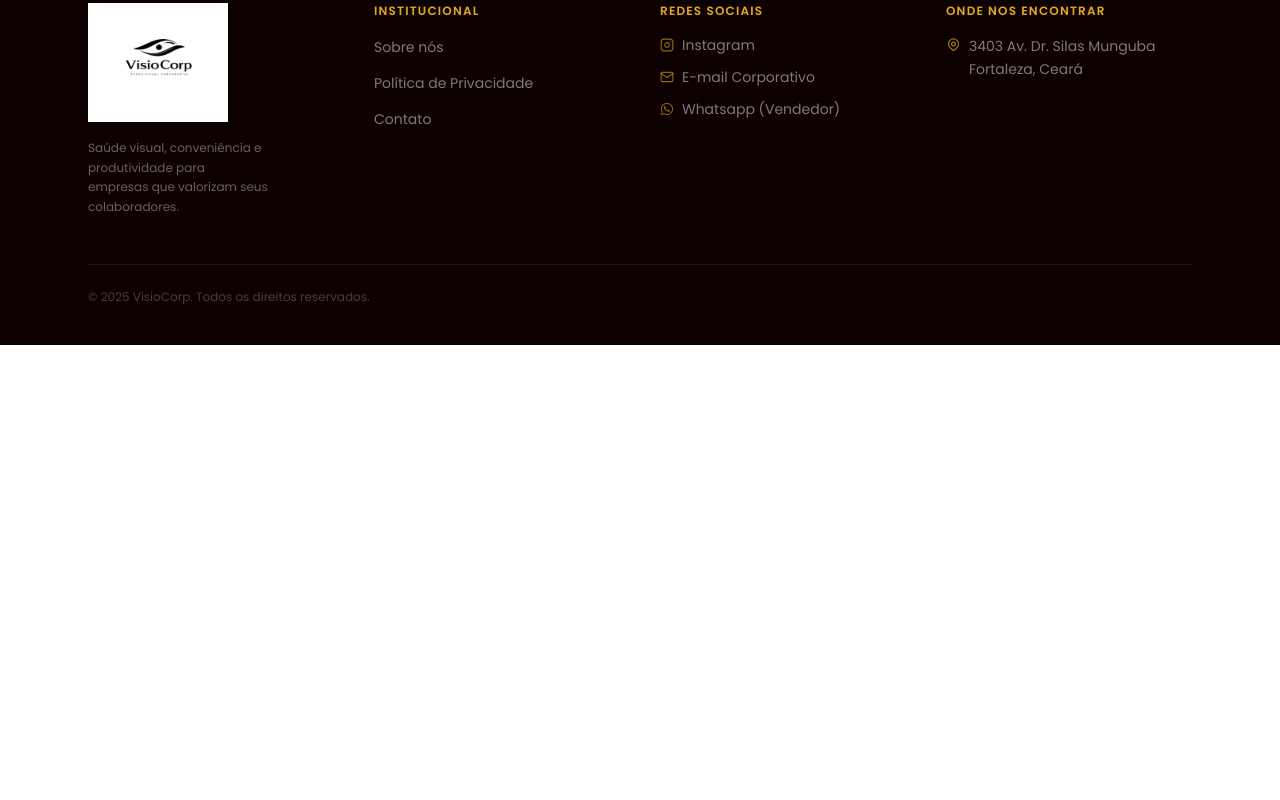
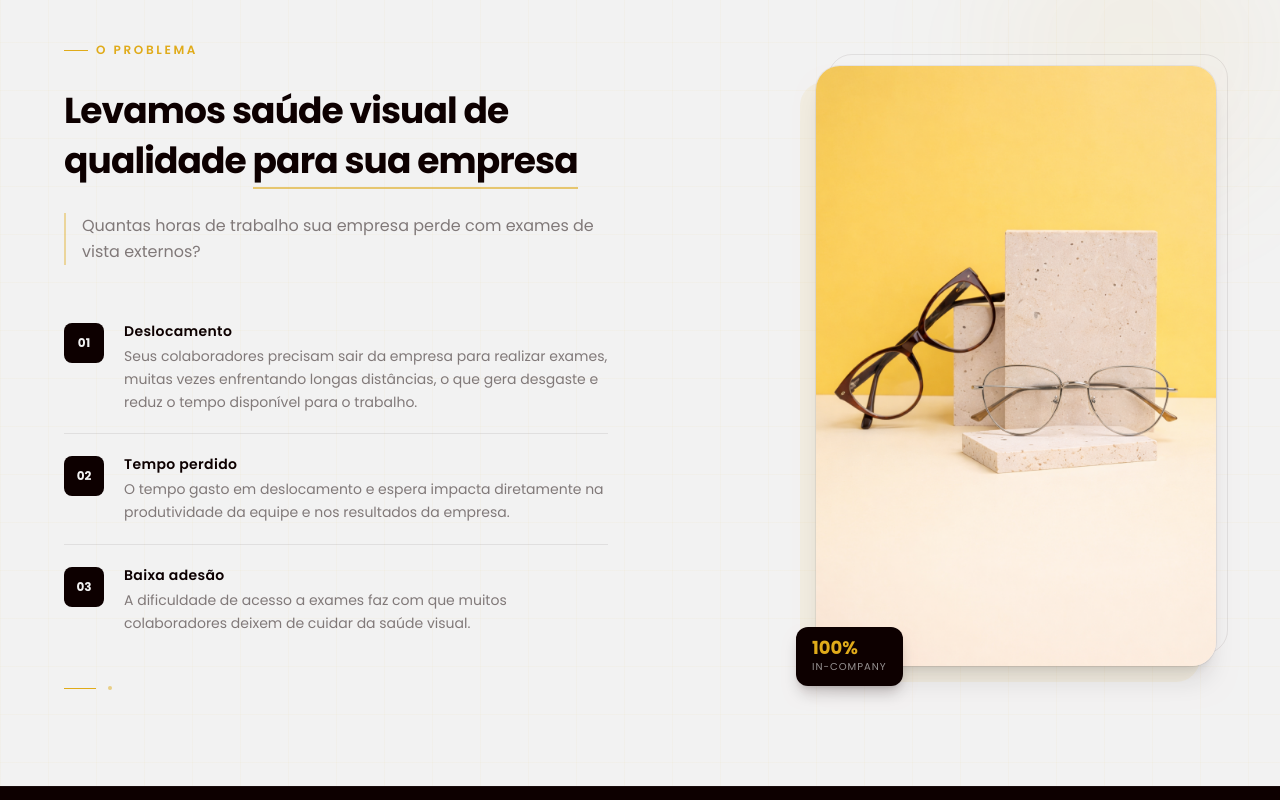
Before and after one commit to Equipe-NextSolve/visio-corp, a Next.js app: page / in a window 1280 px wide. Shown: the part 1940-2740 px from the top of the page. Before the commit the page ends 2285 px from the top, so only its background shows below. Built offline with nearby package versions, Linux system fonts and the light colour scheme.

Commit message:
Criação da sessão de "Soluções" do site

```diff
--- a/src/components/home/HomeMain.jsx
+++ b/src/components/home/HomeMain.jsx
@@ -1,11 +1,13 @@
-import InitialContent from "./InitialContent"
-import AboutHome from "./AboutHome"
+import InitialContent from "./InitialContent";
+import AboutHome from "./AboutHome";
+import Solution from "./Solution";
 
 export default function HomeMain() {
-    return (
-        <main>
-            <InitialContent />
-            <AboutHome/>
-        </main>
-    )
+  return (
+    <main>
+      <InitialContent />
+      <AboutHome />
+      <Solution />
+    </main>
+  );
 }
--- /dev/null
+++ b/src/components/home/Solution.jsx
@@ -0,0 +1,128 @@
+import Image from "next/image";
+
+export default function Solution() {
+  const items = [
+    {
+      id: 1,
+      number: "01",
+      title: "Deslocamento",
+      description:
+        "Seus colaboradores precisam sair da empresa para realizar exames, muitas vezes enfrentando longas distâncias, o que gera desgaste e reduz o tempo disponível para o trabalho.",
+    },
+    {
+      id: 2,
+      number: "02",
+      title: "Tempo perdido",
+      description:
+        "O tempo gasto em deslocamento e espera impacta diretamente na produtividade da equipe e nos resultados da empresa.",
+    },
+    {
+      id: 3,
+      number: "03",
+      title: "Baixa adesão",
+      description:
+        "A dificuldade de acesso a exames faz com que muitos colaboradores deixem de cuidar da saúde visual.",
+    },
+  ];
+
+  return (
+    <section className="relative w-full min-h-screen flex items-center justify-center px-6 py-24 bg-white overflow-hidden">
+      <div
+        className="absolute inset-0 pointer-events-none"
+        style={{
+          backgroundImage:
+            "linear-gradient(#E0AB1A08 1px, transparent 1px), linear-gradient(90deg, #E0AB1A08 1px, transparent 1px)",
+          backgroundSize: "48px 48px",
+        }}
+      />
+
+      <div className="absolute -top-10 right-0 w-72 h-72 rounded-full bg-gold/5 blur-3xl pointer-events-none" />
+
+      <div
+        className="absolute bottom-0 left-0 w-56 h-56 bg-black[0.03] pointer-events-none"
+        style={{ clipPath: "polygon(0 100%, 100% 100%, 0 0)" }}
+      />
+
+      <div className="relative z-10 max-w-6xl w-full flex flex-col-reverse md:grid md:grid-cols-2 gap-16 items-center">
+        <div className="flex flex-col gap-7">
+          <div className="flex items-center gap-2">
+            <div className="w-6 h-px bg-gold" />
+            <span className="text-xs font-semibold tracking-[0.22em] uppercase text-gold font-[Poppins]">
+              O Problema
+            </span>
+          </div>
+
+          <h2 className="text-3xl md:text-4xl font-bold text-black leading-snug font-[Poppins] tracking-tight">
+            Levamos saúde visual de qualidade{" "}
+            <span className="relative inline-block">
+              para sua empresa
+              <span className="absolute -bottom-1 left-0 w-full h-0.5 bg-gold/60" />
+            </span>
+          </h2>
+
+          <p className="text-base text-black/50 leading-relaxed border-l-2 border-gold/40 pl-4">
+            Quantas horas de trabalho sua empresa perde com exames de vista
+            externos?
+          </p>
+
+          <div className="flex flex-col gap-0 mt-2">
+            {items.map((item) => (
+              <div
+                key={item.id}
+                className="group flex gap-5 py-5 border-b border-black/8 last:border-b-0 transition-all duration-200 hover:pl-1"
+              >
+
+                <div className="shrink-0 w-10 h-10 rounded-lg bg-black flex items-center justify-center mt-0.5 group-hover:bg-gold transition-colors duration-300">
+                  <span className="text-xs font-bold text-white group-hover:text-black font-[Poppins] transition-colors duration-300">
+                    {item.number}
+                  </span>
+                </div>
+
+                <div className="flex flex-col gap-1">
+                  <h3 className="font-semibold text-black text-sm tracking-wide font-[Poppins]">
+                    {item.title}
+                  </h3>
+                  <p className="text-black/50 text-sm leading-relaxed">
+                    {item.description}
+                  </p>
+                </div>
+              </div>
+            ))}
+          </div>
+
+          <div className="flex items-center gap-3 mt-1">
+            <div className="w-8 h-px bg-gold" />
+            <div className="w-1 h-1 rounded-full bg-gold/50" />
+          </div>
+        </div>
+
+        <div className="flex justify-center md:justify-end">
+          <div className="relative">
+
+            <div className="absolute -bottom-4 -left-4 w-full h-full rounded-3xl bg-gold/8 pointer-events-none z-0" />
+            <div className="absolute -top-3 -right-3 w-full h-full rounded-3xl border border-black/8 pointer-events-none z-0" />
+
+            <div className="relative z-10 rounded-3xl overflow-hidden bg-black[0.03] shadow-xl shadow-black/10 ring-1 ring-black/6">
+              <Image
+                src="/img4.png"
+                height={500}
+                width={400}
+                alt="Saúde visual empresarial"
+                className="object-contain"
+              />
+            </div>
+
+            <div className="absolute -bottom-5 -left-5 z-20 bg-black text-white rounded-xl px-4 py-3 shadow-lg shadow-black/20 flex flex-col">
+              <span className="text-gold font-bold text-lg font-[Poppins] leading-none">
+                100%
+              </span>
+              <span className="text-white/60 text-[10px] tracking-widest uppercase mt-0.5">
+                In-company
+              </span>
+            </div>
+          </div>
+        </div>
+      </div>
+    </section>
+  );
+}
```
